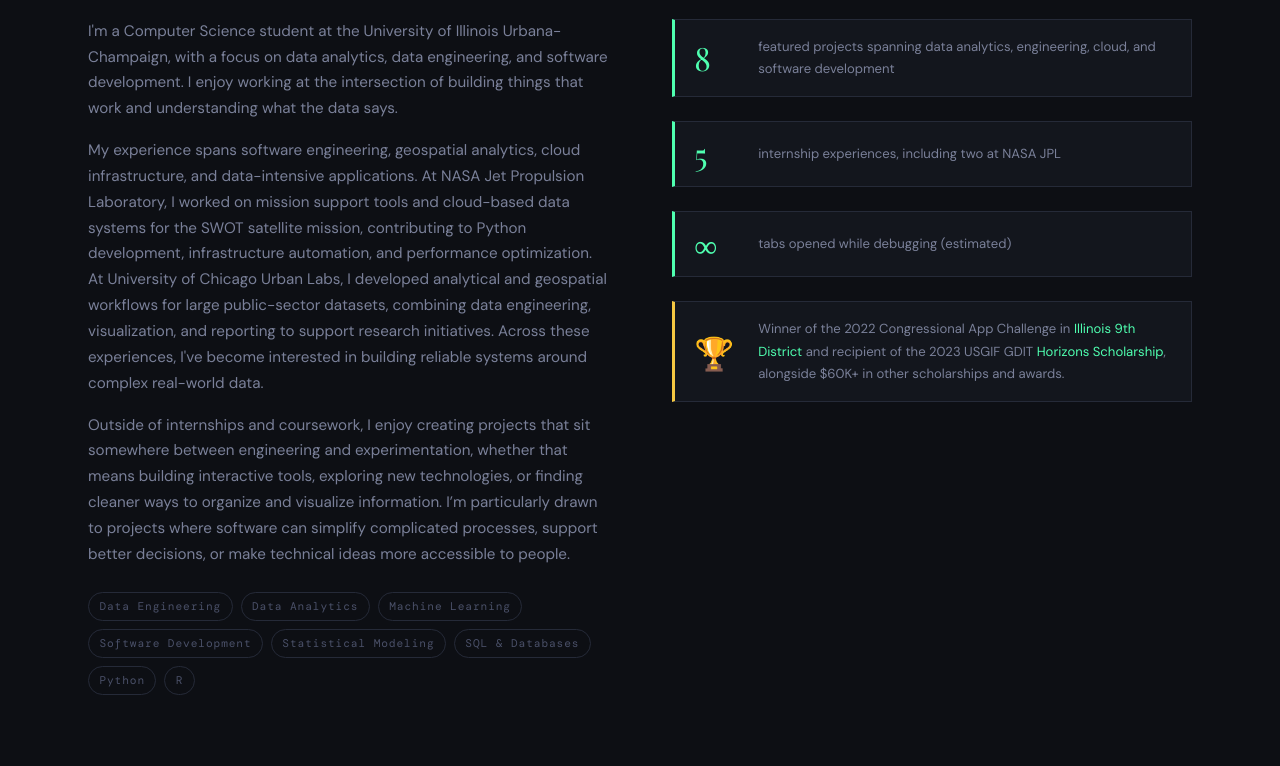
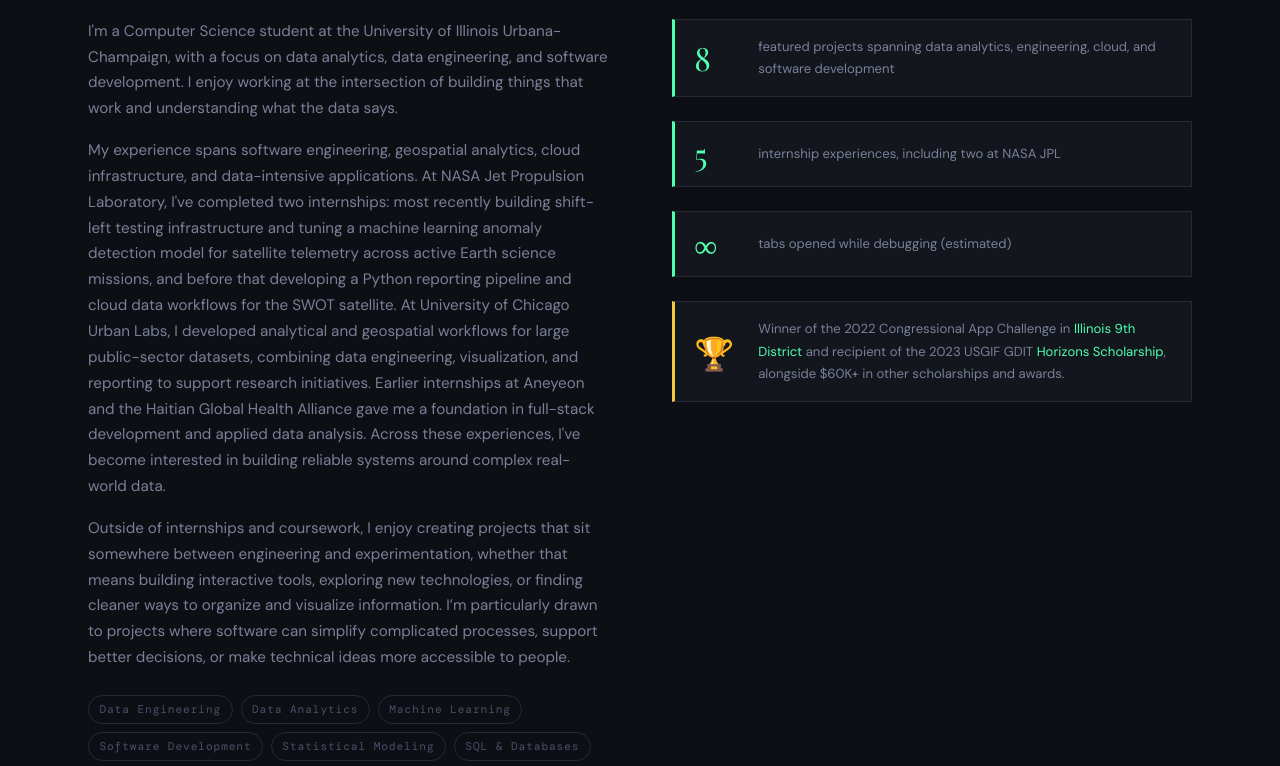
Before and after one commit to artkha1/portfolio, a plain HTML site: page index.html in a window 1280 px wide. Shown: the part 2380-3146 px from the top of the page. Drawn offline with nearby package versions, Linux system fonts and the light colour scheme; a web font is replaced by a local one.

Commit message:
Revise experience section in index.html
Updated experience description to include recent internships and specific contributions.

```diff
--- a/index.html
+++ b/index.html
@@ -59,7 +59,7 @@
   <div class="about-grid">
     <div class="about-text">
       <p>I'm a Computer Science student at the University of Illinois Urbana-Champaign, with a focus on data analytics, data engineering, and software development. I enjoy working at the intersection of building things that work and understanding what the data says.</p>
-      <p>My experience spans software engineering, geospatial analytics, cloud infrastructure, and data-intensive applications. At NASA Jet Propulsion Laboratory, I worked on mission support tools and cloud-based data systems for the SWOT satellite mission, contributing to Python development, infrastructure automation, and performance optimization. At University of Chicago Urban Labs, I developed analytical and geospatial workflows for large public-sector datasets, combining data engineering, visualization, and reporting to support research initiatives. Across these experiences, I've become interested in building reliable systems around complex real-world data.</p>
+      <p>My experience spans software engineering, geospatial analytics, cloud infrastructure, and data-intensive applications. At NASA Jet Propulsion Laboratory, I've completed two internships: most recently building shift-left testing infrastructure and tuning a machine learning anomaly detection model for satellite telemetry across active Earth science missions, and before that developing a Python reporting pipeline and cloud data workflows for the SWOT satellite. At University of Chicago Urban Labs, I developed analytical and geospatial workflows for large public-sector datasets, combining data engineering, visualization, and reporting to support research initiatives. Earlier internships at Aneyeon and the Haitian Global Health Alliance gave me a foundation in full-stack development and applied data analysis. Across these experiences, I've become interested in building reliable systems around complex real-world data.</p>
       <p>Outside of internships and coursework, I enjoy creating projects that sit somewhere between engineering and experimentation, whether that means building interactive tools, exploring new technologies, or finding cleaner ways to organize and visualize information. I’m particularly drawn to projects where software can simplify complicated processes, support better decisions, or make technical ideas more accessible to people.</p>
       <div class="about-interests">
         <span class="tag-chip">Data Engineering</span>
```
